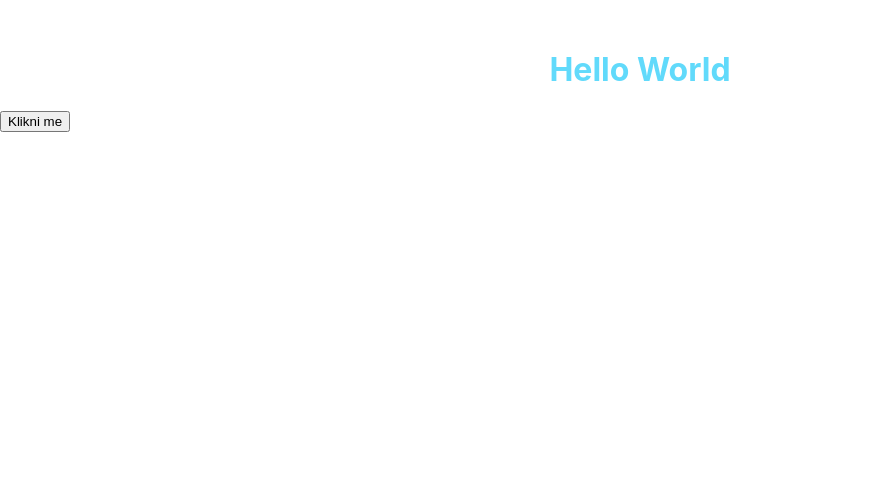
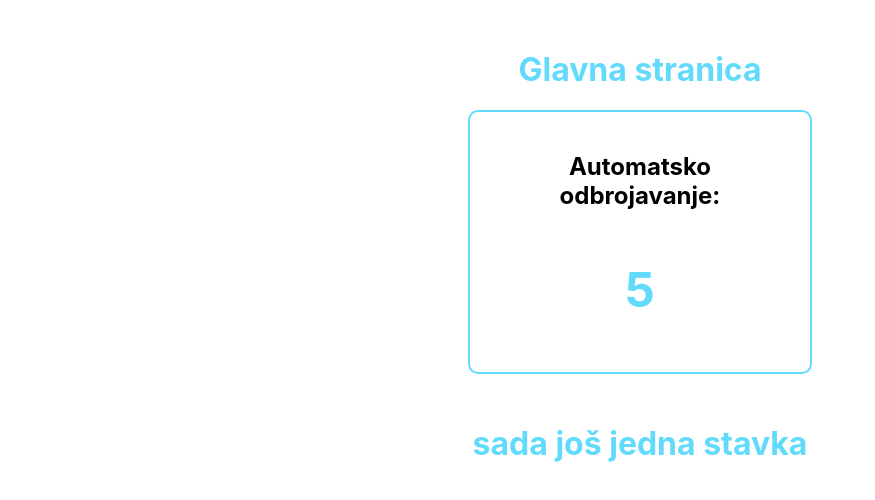
Before and after one commit to antoniobirtic-creator/Projekt, a React (Create React App) app: page / in a window 1280 px wide. Shown: the top 500 px of the page, without its empty margins (0-875 px from the left). Built offline with nearby package versions, Linux system fonts and the light colour scheme.

Commit message:
Dodana eksperimentalna poruka na novoj grani

```diff
--- a/src/App.js
+++ b/src/App.js
@@ -1,10 +1,12 @@
 import './App.css';
+import Counter from './components/Counter'; // 1. Uvezi komponentu
 
 function App() {
   return (
     <>
-      <h1>Hello World</h1>
-      <button onClick={() => alert('Radi!')}>Klikni me</button>
+      <h1>Glavna stranica</h1>
+      <Counter />  {/* 2. Pokaži komponentu */}
+      <h1>sada još jedna stavka</h1>
     </>
   );
 }
--- /dev/null
+++ b/src/components/Counter.css
@@ -0,0 +1,16 @@
+.counter-container {
+  border: 2px solid #61dafb;
+  padding: 20px;
+  border-radius: 10px;
+  margin: 20px auto;
+  max-width: 300px;
+  text-align: center;
+}
+
+.counter-button {
+  background-color: #61dafb;
+  border: none;
+  padding: 10px 20px;
+  cursor: pointer;
+  font-weight: bold;
+}
--- /dev/null
+++ b/src/components/Counter.js
@@ -0,0 +1,38 @@
+import { useState, useEffect } from 'react'; // 1. Dodajemo useEffect
+import './Counter.css';
+
+function Counter() {
+  const [broj, setBroj] = useState(10);
+
+  useEffect(() => {
+    // 2. Ako broj dođe do 0, zaustavi timer i izbaci alert
+    if (broj === 0) {
+      alert('Bravo!');
+      return;
+    }
+
+    // 3. Postavi timer koji će se pokrenuti nakon 1 sekunde (1000ms)
+    const timer = setTimeout(() => {
+      setBroj(broj - 1);
+    }, 1000);
+
+    // 4. "Cleanup" funkcija - čisti timer da se ne nakupljaju u memoriji
+    return () => clearTimeout(timer);
+
+  }, [broj]); // 5. Ovaj niz [broj] kaže: "Pokreni useEffect svaki put kad se broj promijeni"
+
+  return (
+    <div className="counter-container">
+      <h2>Automatsko odbrojavanje:</h2>
+      <h1 style={{ fontSize: '3rem', color: '#61dafb' }}>{broj}</h1>
+
+      {broj === 0 && (
+        <button onClick={() => setBroj(10)} className="counter-button">
+          Pokreni ponovno
+        </button>
+      )}
+    </div>
+  );
+}
+
+export default Counter;
```
